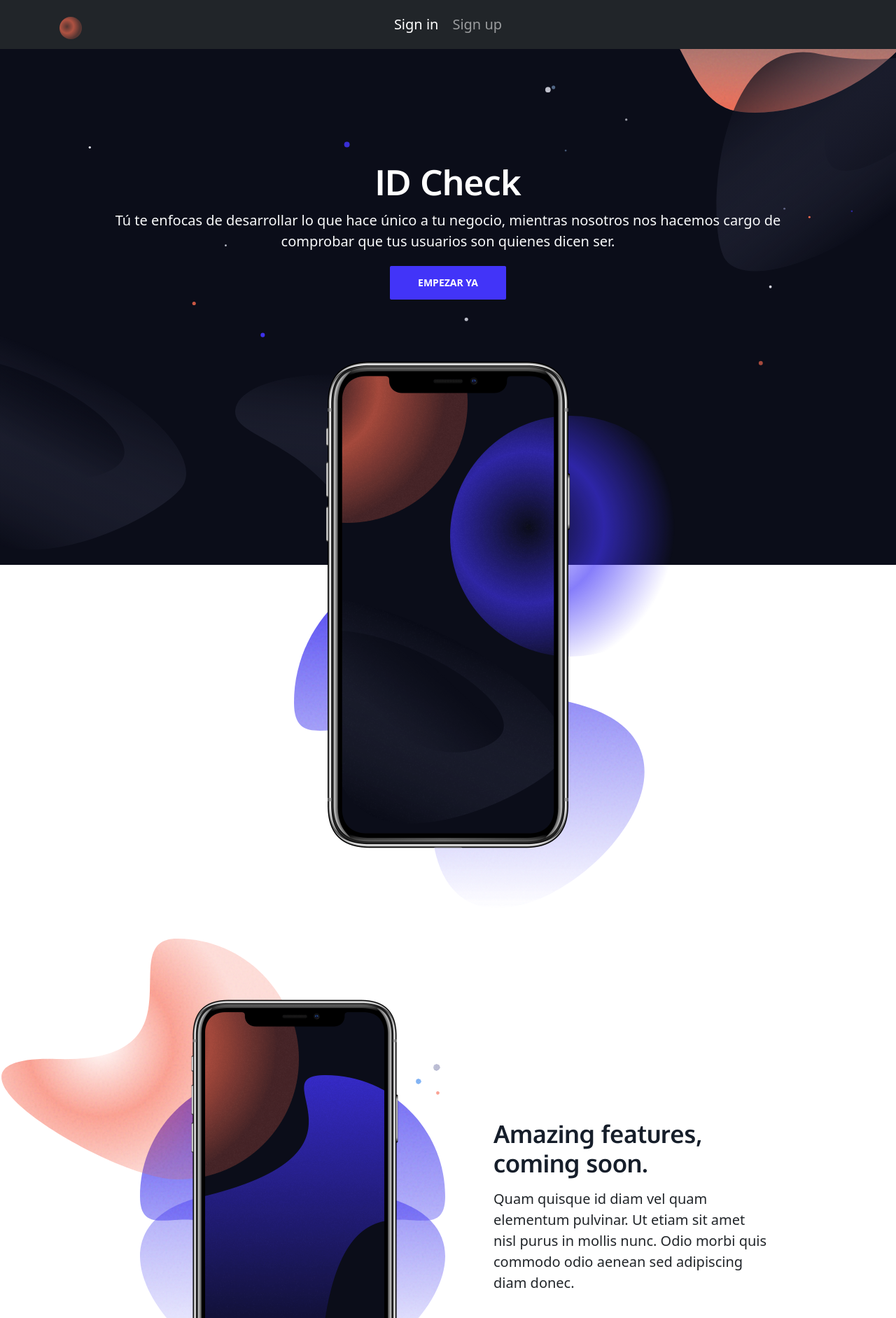
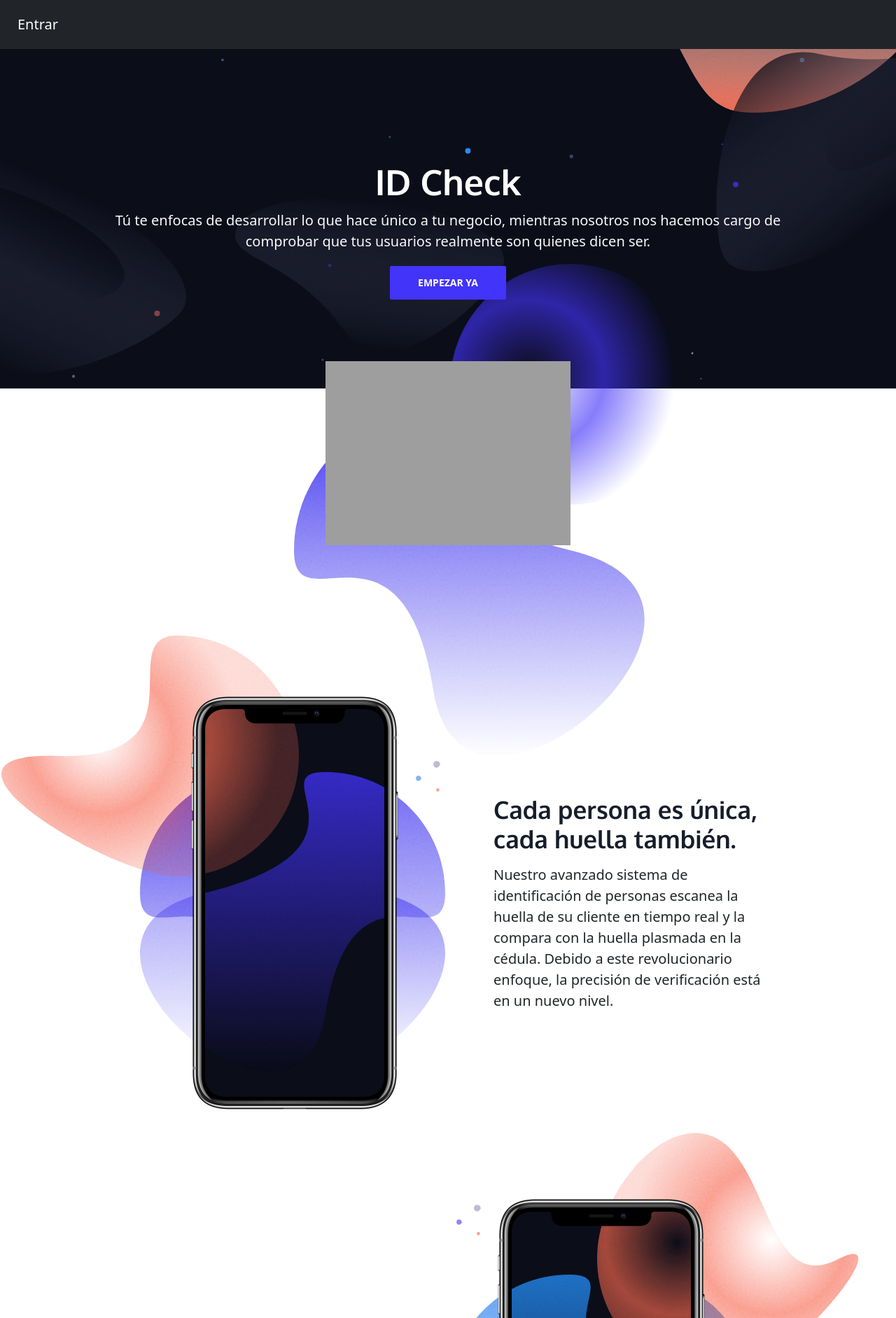
Before and after one commit to DaveDDH/identityCheck-web, a Flask app: page / in a window 1280 px wide. Shown: the top 1883 px of the page at 70% size. Run offline with Flask 2, Linux system fonts and the light colour scheme; some libraries are stand-ins or nearby versions; grey boxes are pictures that could not be loaded.

Commit message:
first release

```diff
--- a/templates/index.html
+++ b/templates/index.html
@@ -11,47 +11,30 @@
     <script src="https://unpkg.com/scrollreveal@4.0.5/dist/scrollreveal.min.js"></script>
     <link href="https://cdn.jsdelivr.net/npm/bootstrap@5.0.0-beta2/dist/css/bootstrap.min.css" rel="stylesheet"
       integrity="sha384-BmbxuPwQa2lc/FVzBcNJ7UAyJxM6wuqIj61tLrc4wSX0szH/Ev+nYRRuWlolflfl" crossorigin="anonymous">
-    <script src="https://cdn.jsdelivr.net/npm/bootstrap@5.0.0-beta2/dist/js/bootstrap.bundle.min.js"
-      integrity="sha384-b5kHyXgcpbZJO/tY9Ul7kGkf1S0CWuKcCD38l8YkeH8z8QjE0GmW1gYU5S9FOnJ0"
+    <script src="https://code.jquery.com/jquery-3.2.1.slim.min.js"
+      integrity="sha384-KJ3o2DKtIkvYIK3UENzmM7KCkRr/rE9/Qpg6aAZGJwFDMVNA/GpGFF93hXpG5KkN"
+      crossorigin="anonymous"></script>
+    <script src="https://cdnjs.cloudflare.com/ajax/libs/popper.js/1.12.9/umd/popper.min.js"
+      integrity="sha384-ApNbgh9B+Y1QKtv3Rn7W3mgPxhU9K/ScQsAP7hUibX39j7fakFPskvXusvfa0b4Q"
+      crossorigin="anonymous"></script>
+    <script src="https://maxcdn.bootstrapcdn.com/bootstrap/4.0.0/js/bootstrap.min.js"
+      integrity="sha384-JZR6Spejh4U02d8jOt6vLEHfe/JQGiRRSQQxSfFWpi1MquVdAyjUar5+76PVCmYl"
       crossorigin="anonymous"></script>
   </head>
 
   <body class="is-boxed has-animations">
+
     <nav class="navbar navbar-expand-lg navbar-dark bg-dark">
       <div class="container-fluid">
-        <button class="navbar-toggler" type="button" data-bs-toggle="collapse" data-bs-target="#navbarSupportedContent"
-          aria-controls="navbarSupportedContent" aria-expanded="false" aria-label="Toggle navigation">
-          <span class="navbar-toggler-icon"></span>
-        </button>
-        <div class="collapse navbar-collapse" id="navbarSupportedContent">
-          <ul class="navbar-nav me-auto mb-2 mb-lg-0 mx-auto">
-            <li class="nav-item">
-              <a class="nav-link active" aria-current="page" href="#">Sign in</a>
-            </li>
-            <li class="nav-item">
-              <a class="nav-link" href="#">Sign up</a>
-            </li>
-          </ul>
-        </div>
+        <ul class="navbar-nav me-auto mb-2 mb-lg-0">
+          <li class="nav-item">
+            <a class="nav-link active" aria-current="page" href="#">Entrar</a>
+          </li>
+        </ul>
       </div>
     </nav>
 
-
     <div class="body-wrap boxed-container">
-      <header class="site-header text-light">
-        <div class="container">
-          <div class="site-header-inner">
-            <div class="brand header-brand">
-              <h1 class="m-0">
-                <a href="#">
-                  <img class="header-logo-image" src="dist/images/logo.svg" alt="Logo">
-                </a>
-              </h1>
-            </div>
-          </div>
-        </div>
-      </header>
-
       <main>
         <section class="hero text-center text-light">
           <div class="hero-bg"></div>
@@ -62,7 +45,8 @@
             <div class="hero-inner">
               <div class="hero-copy">
                 <h1 class="hero-title mt-0">ID Check</h1>
-                <p class="hero-paragraph">Tú te enfocas de desarrollar lo que hace único a tu negocio, mientras nosotros nos hacemos cargo de comprobar que tus usuarios son quienes dicen ser.</p>
+                <p class="hero-paragraph">Tú te enfocas de desarrollar lo que hace único a tu negocio, mientras nosotros
+                  nos hacemos cargo de comprobar que tus usuarios realmente son quienes dicen ser.</p>
                 <div class="hero-cta">
                   <a class="button button-primary button-wide-mobile" href="#">Empezar ya</a>
                 </div>
@@ -71,7 +55,7 @@
                 <div class="mockup-bg">
                   <img src="dist/images/iphone-hero-bg.svg" alt="iPhone illustration">
                 </div>
-                <img class="device-mockup" src="dist/images/iphone-hero.png" alt="iPhone Hero">
+                <img class="device-mockup" src="dist/images/iphoneID.png" alt="iPhone Hero">
               </div>
             </div>
           </div>
@@ -90,9 +74,10 @@
                       alt="iPhone Feature 01">
                   </div>
                   <div class="feature-extended-body is-revealing">
-                    <h3 class="mt-0 mb-16">Amazing features, coming soon.</h3>
-                    <p class="m-0">Quam quisque id diam vel quam elementum pulvinar. Ut etiam sit amet nisl purus in
-                      mollis nunc. Odio morbi quis commodo odio aenean sed adipiscing diam donec.</p>
+                    <h3 class="mt-0 mb-16">Cada persona es única, cada huella también.</h3>
+                    <p class="m-0">Nuestro avanzado sistema de identificación de personas escanea la huella de su
+                      cliente en tiempo real y la compara con la huella plasmada en la cédula. Debido a este
+                      revolucionario enfoque, la precisión de verificación está en un nuevo nivel.</p>
                   </div>
                 </div>
                 <div class="feature-extended">
@@ -104,7 +89,7 @@
                       alt="iPhone Feature 02">
                   </div>
                   <div class="feature-extended-body is-revealing">
-                    <h3 class="mt-0 mb-16">Amazing features, coming soon.</h3>
+                    <h3 class="mt-0 mb-16">Adiós Fake IDs.<br>Hola seguridad.</h3>
                     <p class="m-0">Quam quisque id diam vel quam elementum pulvinar. Ut etiam sit amet nisl purus in
                       mollis nunc. Odio morbi quis commodo odio aenean sed adipiscing diam donec.</p>
                   </div>
@@ -118,7 +103,7 @@
                       alt="iPhone Feature 03">
                   </div>
                   <div class="feature-extended-body is-revealing">
-                    <h3 class="mt-0 mb-16">Amazing features, coming soon.</h3>
+                    <h3 class="mt-0 mb-16">Friendly para el usuario. Friendly para el desarrollador.</h3>
                     <p class="m-0">Quam quisque id diam vel quam elementum pulvinar. Ut etiam sit amet nisl purus in
                       mollis nunc. Odio morbi quis commodo odio aenean sed adipiscing diam donec.</p>
                   </div>
@@ -132,7 +117,7 @@
                       alt="iPhone Feature 04">
                   </div>
                   <div class="feature-extended-body is-revealing">
-                    <h3 class="mt-0 mb-16">Amazing features, coming soon.</h3>
+                    <h3 class="mt-0 mb-16">Ultra. Hiper. Rápido.</h3>
                     <p class="m-0">Quam quisque id diam vel quam elementum pulvinar. Ut etiam sit amet nisl purus in
                       mollis nunc. Odio morbi quis commodo odio aenean sed adipiscing diam donec.</p>
                   </div>
@@ -152,11 +137,10 @@
             <div class="container-sm">
               <div class="cta-inner section-inner">
                 <div class="cta-header text-center">
-                  <h2 class="section-title mt-0">Stay in the know</h2>
-                  <p class="section-paragraph">Lorem ipsum is common placeholder text used to demonstrate the graphic
-                    elements of a document or visual presentation.</p>
+                  <h2 class="section-title mt-0">Pruébalo gratis</h2>
+                  <p class="section-paragraph">Solicita una versión de prueba de ID Check para tu aplicación.</p>
                   <div class="cta-cta">
-                    <a class="button button-primary button-wide-mobile" href="#">Get early access</a>
+                    <a class="button button-primary button-wide-mobile" href="#">Empezar ya</a>
                   </div>
                 </div>
               </div>
@@ -173,16 +157,16 @@
               </div>
               <ul class="footer-links list-reset">
                 <li>
-                  <a href="#">Contact</a>
+                  <a href="#">Contacto</a>
                 </li>
                 <li>
-                  <a href="#">About us</a>
+                  <a href="#">Sobre nosotros</a>
                 </li>
                 <li>
                   <a href="#">FAQ's</a>
                 </li>
                 <li>
-                  <a href="#">Support</a>
+                  <a href="#">Soporte</a>
                 </li>
               </ul>
               <ul class="footer-social-links list-reset">
@@ -217,7 +201,7 @@
                   </a>
                 </li>
               </ul>
-              <div class="footer-copyright">&copy; 2018 Venus, all rights reserved</div>
+              <div class="footer-copyright">&copy; 2021 ID Check, all rights reserved</div>
             </div>
           </div>
         </div>
```
